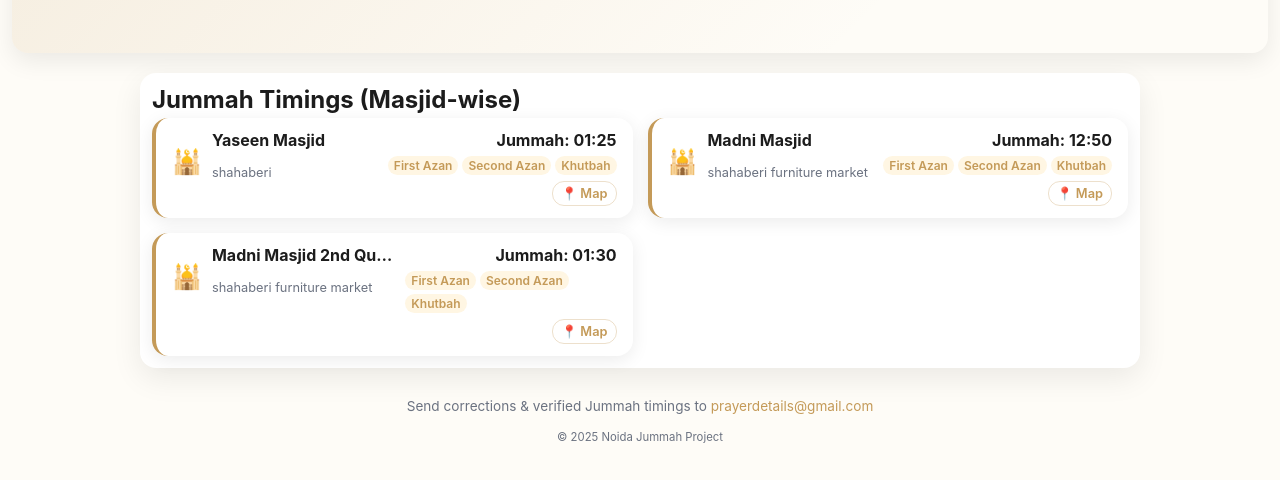
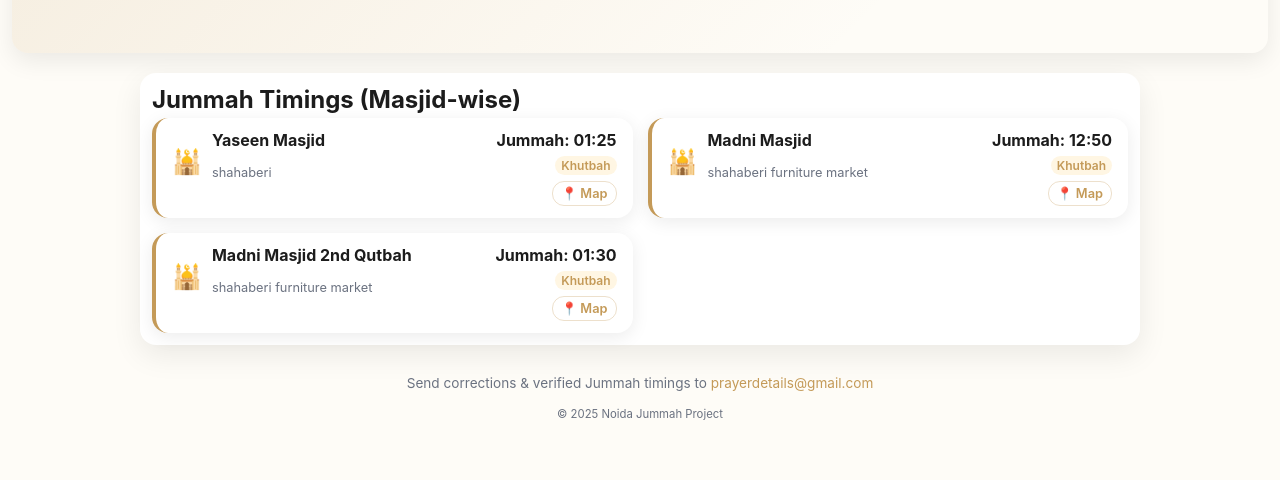
Before and after one commit to prayerdetails/prayerdetails.github.io, a plain HTML site: page index.html in a window 1280 px wide. Shown: the part 130-610 px from the top of the page. Drawn offline with Linux system fonts and the light colour scheme.

Commit message:
Add files via upload

```diff
--- a/index.html
+++ b/index.html
@@ -177,7 +177,7 @@
         <div class="masjid-right">
           <div class="masjid-time">Jummah: 01:25</div>
           <div class="masjid-prayers">
-            <span class="masjid-prayer">First Azan</span><span class="masjid-prayer">Second Azan</span><span class="masjid-prayer">Khutbah</span>
+            <span class="masjid-prayer">Khutbah</span>
           </div>
           <a href="map_link" target="_blank" class="masjid-map">📍 Map</a>
         </div>
@@ -196,7 +196,7 @@
         <div class="masjid-right">
           <div class="masjid-time">Jummah: 12:50</div>
           <div class="masjid-prayers">
-            <span class="masjid-prayer">First Azan</span><span class="masjid-prayer">Second Azan</span><span class="masjid-prayer">Khutbah</span>
+            <span class="masjid-prayer">Khutbah</span>
           </div>
           <a href="googlemaps" target="_blank" class="masjid-map">📍 Map</a>
         </div>
@@ -215,7 +215,7 @@
         <div class="masjid-right">
           <div class="masjid-time">Jummah: 01:30</div>
           <div class="masjid-prayers">
-            <span class="masjid-prayer">First Azan</span><span class="masjid-prayer">Second Azan</span><span class="masjid-prayer">Khutbah</span>
+            <span class="masjid-prayer">Khutbah</span>
           </div>
           <a href="googlemaps" target="_blank" class="masjid-map">📍 Map</a>
         </div>
```
